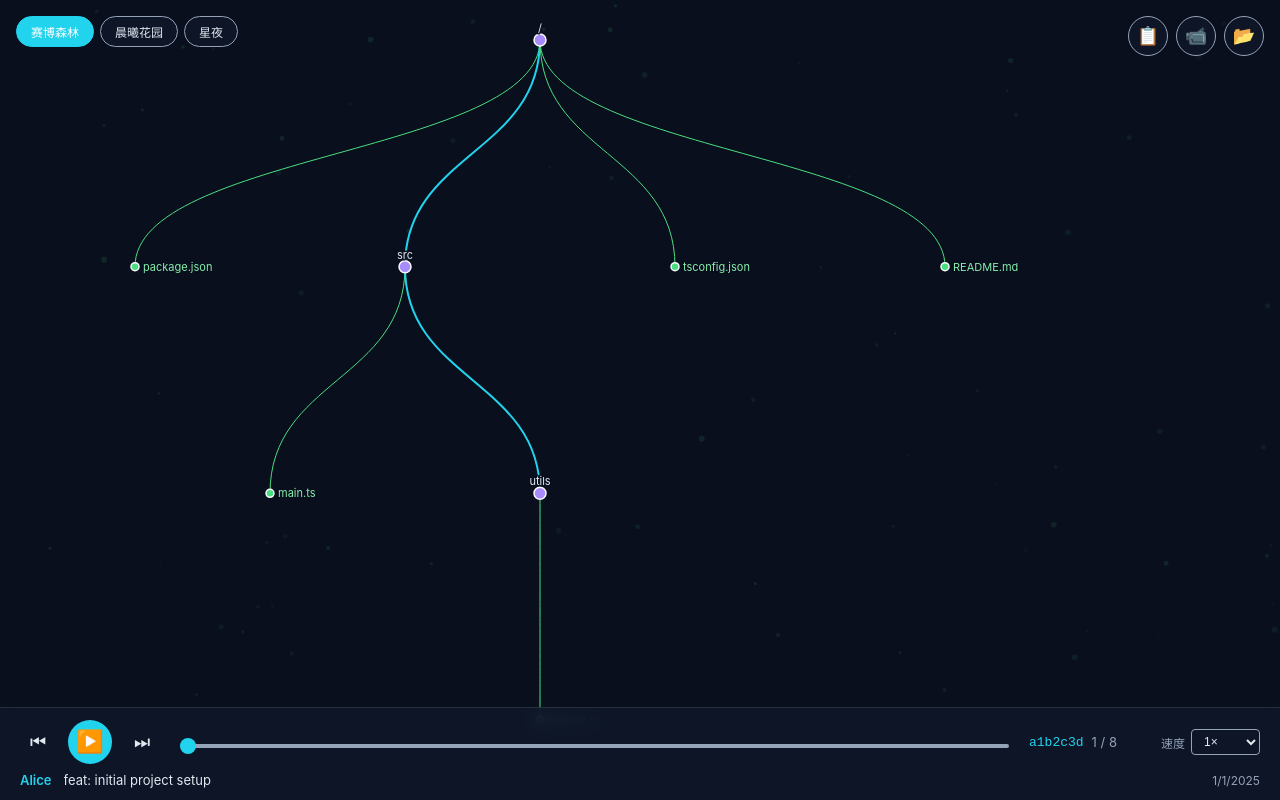
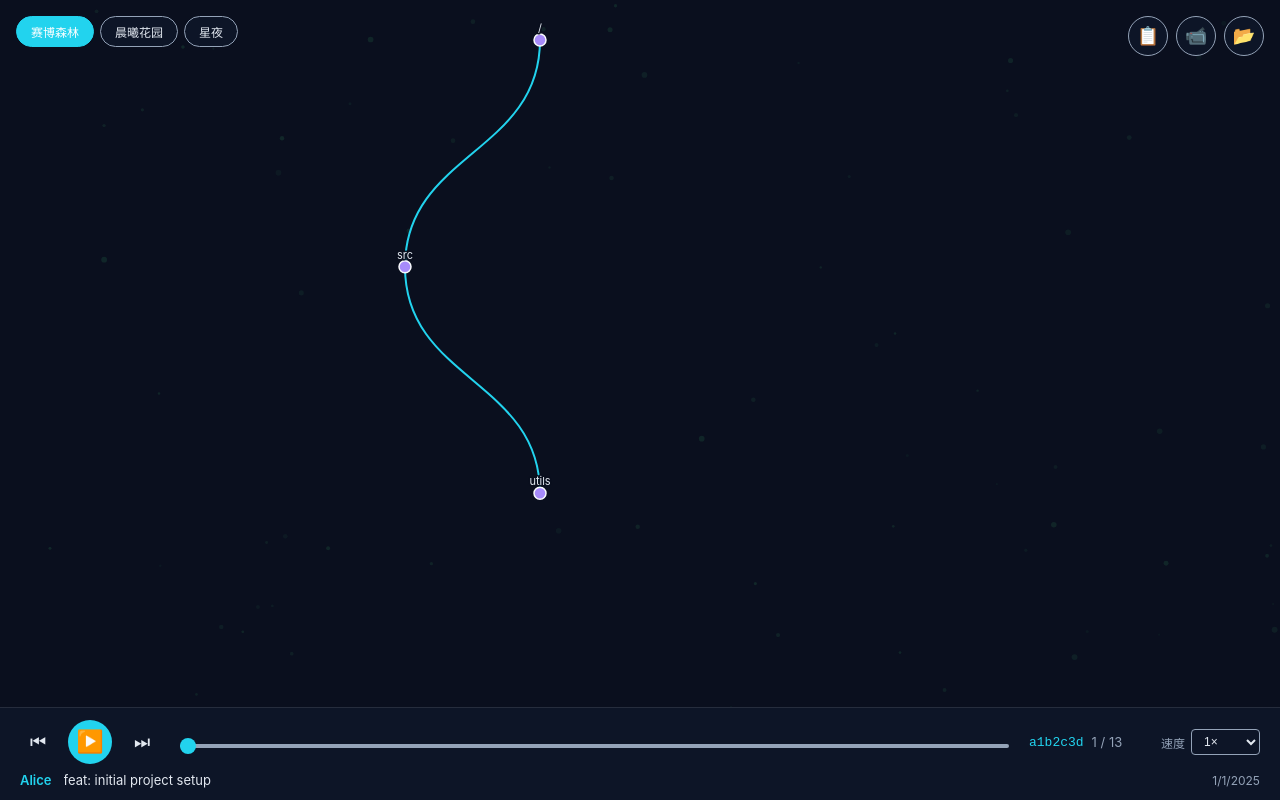
Before and after one commit to Ikaros-521/git_lifeline, a Vue app: page / in a window 1280 px wide. Both pictures are taken after a click on the button "🎬 开始体验". Built offline with nearby package versions, Linux system fonts and the light colour scheme.

Commit message:
feat: 在GitLifeline组件中为提交更改实现粒子爆发效果

```diff
--- a/src/components/GitLifeline.vue
+++ b/src/components/GitLifeline.vue
@@ -4,6 +4,7 @@ import { useCommitStore } from '../composables/useCommitStore'
 import { useAnimationEngine } from '../composables/useAnimationEngine'
 import { getThemeVars } from '../utils/colors'
 import type { Commit } from '../data/types'
+import type { BurstPoint } from '../engine/TreeRenderer'
 import TreeView from './TreeView.vue'
 import ParticleCanvas from './ParticleCanvas.vue'
 import TimelineControl from './TimelineControl.vue'
@@ -28,6 +29,22 @@ const commitsList = computed(() => store.commits.value as unknown as Commit[])
 const currentCommit = computed(() => commitsList.value[selectedCommitIndex.value])
 const currentSnapshot = computed(() => store.snapshots.value[selectedCommitIndex.value] ?? null)
 
+// Fire particle bursts for the change points reported by the tree renderer.
+function handleBurst(points: BurstPoint[]) {
+  const canvas = particleRef.value
+  if (!canvas) return
+  const vars = getThemeVars()
+  const colorFor = (kind: BurstPoint['kind']) =>
+    kind === 'added' ? vars.treeAdded
+      : kind === 'deleted' ? vars.treeDeleted
+        : vars.treeModified
+  for (const pt of points) {
+    // Deletions get a denser, more violent burst for impact.
+    const n = pt.kind === 'deleted' ? 24 : pt.kind === 'added' ? 18 : 12
+    canvas.burst(pt.x, pt.y, colorFor(pt.kind), n)
+  }
+}
+
 // Watch data + renderer ready state to trigger initial render
 const readyToRender = computed(() =>
   store.snapshots.value.length > 0 && treeViewRef.value?.renderer != null
@@ -35,10 +52,12 @@ const readyToRender = computed(() =>
 
 watch(readyToRender, (ready) => {
   if (!ready) return
+  // Register burst callback now that the renderer exists.
+  treeViewRef.value!.renderer!.setOnBurst(handleBurst)
   const idx = engine.currentIndex.value
   const snapshot = store.snapshots.value[idx]
   if (!snapshot) return
-  treeViewRef.value!.renderer!.update(snapshot.tree, engine.interProgress.value)
+  treeViewRef.value!.renderer!.update(snapshot.tree, engine.interProgress.value, idx)
   const themeVars = getThemeVars()
   particleRef.value?.system?.setTheme(themeVars.particleColor, themeVars.particleCount)
   selectedCommitIndex.value = idx
@@ -56,7 +75,7 @@ watch([() => engine.currentIndex.value, () => engine.interProgress.value], ([idx
   const snapshot = store.snapshots.value[idx]
   if (!snapshot) return
   if (!treeViewRef.value?.renderer) return
-  treeViewRef.value.renderer.update(snapshot.tree, progress)
+  treeViewRef.value.renderer.update(snapshot.tree, progress, idx)
   selectedCommitIndex.value = idx
 })
 
--- a/src/components/ParticleCanvas.vue
+++ b/src/components/ParticleCanvas.vue
@@ -8,6 +8,11 @@ const system = ref<ParticleSystem | null>(null)
 
 function getCanvasElement(): HTMLCanvasElement | null {
   return canvasRef.value
+}
+
+/** Fire a particle burst at a canvas-local coordinate. */
+function burst(x: number, y: number, color: string, n?: number) {
+  system.value?.spawnBurst(x, y, color, n)
 }
 
 function resize() {
@@ -30,7 +35,7 @@ onUnmounted(() => {
   resizeObs?.disconnect()
 })
 
-defineExpose({ getCanvasElement, system })
+defineExpose({ getCanvasElement, burst, system })
 </script>
 
 <template>
--- a/src/composables/useCommitStore.ts
+++ b/src/composables/useCommitStore.ts
@@ -107,6 +107,9 @@ export function useCommitStore() {
   function buildSnapshots() {
     const cumulative = new Set<string>()
     const snap: CommitSnapshot[] = []
+    // Files deleted in the *previous* commit, removed at the start of this one
+    // so the deleted node stays visible for one full snapshot and can fade out.
+    let pendingRemovals: string[] = []
 
     for (let i = 0; i < commits.value.length; i++) {
       const commit = commits.value[i]
@@ -114,13 +117,19 @@ export function useCommitStore() {
       const deletedFiles = new Set<string>()
       const modifiedFiles = new Set<string>()
 
+      // Retire files that were marked deleted in the previous snapshot.
+      for (const path of pendingRemovals) cumulative.delete(path)
+      pendingRemovals = []
+
       for (const file of commit.files) {
         if (file.status === 'added') {
           cumulative.add(file.path)
           newFiles.add(file.path)
         } else if (file.status === 'deleted') {
-          cumulative.delete(file.path)
+          // Keep the file in the tree this snapshot so it can animate out,
+          // then schedule its removal for the next commit.
           deletedFiles.add(file.path)
+          pendingRemovals.push(file.path)
         } else if (file.status === 'modified') {
           modifiedFiles.add(file.path)
         }
--- a/src/data/sampleData.ts
+++ b/src/data/sampleData.ts
@@ -118,11 +118,86 @@ export function getSampleCommits(): { commits: Commit[]; branches: BranchNode[]
         { path: 'src/core/runner.ts', status: 'added', additions: 80, deletions: 0 },
         { path: 'src/core/types.ts', status: 'added', additions: 30, deletions: 0 }
       ]
+    },
+    {
+      hash: 'i9j0k1l',
+      author: 'Charlie',
+      email: 'charlie@example.com',
+      date: '2025-01-24T15:00:00Z',
+      message: 'feat: iterate on API client and runner',
+      branches: ['main'],
+      parents: ['h8i9j0k'],
+      files: [
+        { path: 'src/api/client.ts', status: 'modified', additions: 40, deletions: 22 },
+        { path: 'src/api/endpoints.ts', status: 'modified', additions: 18, deletions: 6 },
+        { path: 'src/core/runner.ts', status: 'modified', additions: 25, deletions: 10 },
+        { path: 'src/components/Modal.tsx', status: 'modified', additions: 12, deletions: 30 }
+      ]
+    },
+    {
+      hash: 'j0k1l2m',
+      author: 'Alice',
+      email: 'alice@example.com',
+      date: '2025-01-28T11:00:00Z',
+      message: 'chore: drop legacy API in favor of db layer',
+      branches: ['main'],
+      parents: ['i9j0k1l'],
+      files: [
+        { path: 'src/api/client.ts', status: 'deleted', additions: 0, deletions: 105 },
+        { path: 'src/api/endpoints.ts', status: 'deleted', additions: 0, deletions: 88 },
+        { path: 'src/api/types.ts', status: 'deleted', additions: 0, deletions: 35 },
+        { path: 'src/db/repository.ts', status: 'added', additions: 95, deletions: 0 }
+      ]
+    },
+    {
+      hash: 'k1l2m3n',
+      author: 'Bob',
+      email: 'bob@example.com',
+      date: '2025-02-02T09:00:00Z',
+      message: 'feat: ship dashboard UI',
+      branches: ['main'],
+      parents: ['j0k1l2m'],
+      files: [
+        { path: 'src/components/Dashboard.tsx', status: 'added', additions: 140, deletions: 0 },
+        { path: 'src/components/Chart.tsx', status: 'added', additions: 90, deletions: 0 },
+        { path: 'src/components/Button.tsx', status: 'modified', additions: 8, deletions: 4 },
+        { path: 'src/db/repository.ts', status: 'modified', additions: 30, deletions: 5 }
+      ]
+    },
+    {
+      hash: 'l2m3n4o',
+      author: 'Charlie',
+      email: 'charlie@example.com',
+      date: '2025-02-07T14:00:00Z',
+      message: 'refactor: consolidate core, drop runner',
+      branches: ['main'],
+      parents: ['k1l2m3n'],
+      files: [
+        { path: 'src/core/runner.ts', status: 'deleted', additions: 0, deletions: 95 },
+        { path: 'src/core/parser.ts', status: 'modified', additions: 50, deletions: 20 },
+        { path: 'src/core/scheduler.ts', status: 'added', additions: 110, deletions: 0 },
+        { path: 'src/db/repository.ts', status: 'modified', additions: 22, deletions: 12 }
+      ]
+    },
+    {
+      hash: 'm3n4o5p',
+      author: 'Alice',
+      email: 'alice@example.com',
+      date: '2025-02-12T16:00:00Z',
+      message: 'feat: polish and expand test suite',
+      branches: ['main'],
+      parents: ['l2m3n4o'],
+      files: [
+        { path: 'tests/db/repository.test.ts', status: 'added', additions: 70, deletions: 0 },
+        { path: 'tests/components/Dashboard.test.ts', status: 'added', additions: 55, deletions: 0 },
+        { path: 'tests/core.test.ts', status: 'modified', additions: 30, deletions: 18 },
+        { path: 'src/components/Chart.tsx', status: 'modified', additions: 24, deletions: 9 }
+      ]
     }
   ]
 
   const branches: BranchNode[] = [
-    { name: 'main', commitHashes: ['a1b2c3d', 'b2c3d4e', 'c3d4e5f', 'd4e5f6g', 'e5f6g7h', 'f6g7h8i', 'g7h8i9j', 'h8i9j0k'], color: '#4ade80' },
+    { name: 'main', commitHashes: ['a1b2c3d', 'b2c3d4e', 'c3d4e5f', 'd4e5f6g', 'e5f6g7h', 'f6g7h8i', 'g7h8i9j', 'h8i9j0k', 'i9j0k1l', 'j0k1l2m', 'k1l2m3n', 'l2m3n4o', 'm3n4o5p'], color: '#4ade80' },
     { name: 'ci', commitHashes: ['e5f6g7h'], color: '#f59e0b', parentBranch: 'main' }
   ]
 
--- a/src/engine/TreeRenderer.ts
+++ b/src/engine/TreeRenderer.ts
@@ -1,5 +1,12 @@
 import * as d3 from 'd3'
 import type { TreeNode } from '../data/types'
+
+/** A point where a particle burst should fire, in canvas-local pixel coords. */
+export interface BurstPoint {
+  x: number
+  y: number
+  kind: 'added' | 'deleted' | 'modified'
+}
 
 export interface TreeRendererOptions {
   svgEl: SVGSVGElement
@@ -18,6 +25,8 @@ export interface TreeRendererOptions {
     treeLabelDeleted: string
     treeLabelModified: string
   }
+  /** Called with the change points of the current commit so the host can fire particle bursts. */
+  onBurst?: (points: BurstPoint[]) => void
 }
 
 export class TreeRenderer {
@@ -27,6 +36,9 @@ export class TreeRenderer {
   private height: number
   private theme: TreeRendererOptions['theme']
   private treeLayout: d3.TreeLayout<TreeNode>
+  private onBurst?: (points: BurstPoint[]) => void
+  /** Commit index of the last fired burst, to avoid re-firing every animation frame. */
+  private lastBurstKey = ''
 
   private getNodeLabelColor(node: TreeNode): string {
     if (node.isNew) return this.theme.treeLabelAdded
@@ -40,9 +52,25 @@ export class TreeRenderer {
     this.width = opts.width
     this.height = opts.height
     this.theme = opts.theme
+    this.onBurst = opts.onBurst
 
     // Clear previous content
     this.svg.selectAll('*').remove()
+
+    // Glow filter used to make changed nodes pop.
+    const defs = this.svg.append('defs')
+    const glow = defs.append('filter')
+      .attr('id', 'node-glow')
+      .attr('x', '-150%')
+      .attr('y', '-150%')
+      .attr('width', '400%')
+      .attr('height', '400%')
+    glow.append('feGaussianBlur')
+      .attr('stdDeviation', '3.5')
+      .attr('result', 'blur')
+    const merge = glow.append('feMerge')
+    merge.append('feMergeNode').attr('in', 'blur')
+    merge.append('feMergeNode').attr('in', 'SourceGraphic')
 
     this.g = this.svg.append('g')
       .attr('transform', `translate(0, 40)`)
@@ -60,7 +88,12 @@ export class TreeRenderer {
     this.svg.call(zoom)
   }
 
-  update(treeData: TreeNode, interProgress: number) {
+  update(treeData: TreeNode, interProgress: number, commitIndex = 0) {
+    // Eased progress for snappier, more cinematic motion.
+    const p = interProgress
+    const popIn = d3.easeBackOut.overshoot(2.2)(Math.min(1, p * 1.4))
+    const pulse = Math.sin(p * Math.PI) // 0 -> 1 -> 0 over the transition
+
     // Build hierarchy from tree data
     const root = d3.hierarchy(treeData)
 
@@ -84,9 +117,9 @@ export class TreeRenderer {
       .attr('stroke-width', 1.5)
       .attr('opacity', 0)
 
+    // Set links directly per frame (update() runs every animation frame, so a
+    // d3 .transition() here would be interrupted every frame and never finish).
     linksEnter.merge(links)
-      .transition()
-      .duration(400)
       .attr('d', (d: any) => {
         const sx = d.source.x, sy = d.source.y
         const tx = d.target.x, ty = d.target.y
@@ -99,7 +132,11 @@ export class TreeRenderer {
         return this.theme.treeBranch
       })
       .attr('stroke-width', d => d.target.data.type === 'blob' ? 1 : 2)
-      .attr('opacity', d => d.target.data.isDeleted ? 1 - interProgress : 1)
+      .attr('opacity', d => {
+        if (d.target.data.isDeleted) return 1 - p
+        if (d.target.data.isNew) return Math.min(1, p * 2)
+        return 1
+      })
 
     // Join nodes
     const nodes = this.g.selectAll<SVGGElement, d3.HierarchyPointNode<TreeNode>>('g.node')
@@ -144,14 +181,15 @@ export class TreeRenderer {
     // Merge transition
     const nodesMerge = nodesEnter.merge(nodes)
 
-    nodesMerge.transition()
-      .duration(400)
+    nodesMerge
       .attr('transform', d => `translate(${d.x},${d.y})`)
-      .attr('opacity', d => d.data.isDeleted ? 1 - interProgress : 1)
+      .attr('opacity', d => {
+        if (d.data.isDeleted) return 1 - p
+        if (d.data.isNew) return Math.min(1, p * 2)
+        return 1
+      })
 
     nodesMerge.select('circle')
-      .transition()
-      .duration(400)
       .attr('fill', d => {
         if (d.data.isNew) return this.theme.treeAdded
         if (d.data.isDeleted) return this.theme.treeDeleted
@@ -159,15 +197,53 @@ export class TreeRenderer {
         return this.theme.treeLeaf
       })
       .attr('r', d => {
-        if (d.data.type === 'blob') return 4 + interProgress * 2
-        return 6
+        const base = d.data.type === 'blob' ? 4 : 6
+        if (d.data.isNew) return base * popIn               // bounce in from 0
+        if (d.data.isDeleted) return base * (1 - p)         // shrink out
+        if (d.data.isModified) return base * (1 + 0.8 * pulse) // pulse swell
+        return base
       })
       .attr('stroke', this.theme.treeNodeStroke)
+      .attr('stroke-width', d => d.data.isModified ? 1.5 + 2 * pulse : 1.5)
+      .attr('filter', d =>
+        (d.data.isNew || d.data.isModified || d.data.isDeleted) ? 'url(#node-glow)' : null
+      )
 
     nodesMerge.select('text')
       .style('fill', d => this.getNodeLabelColor(d.data))
       .style('stroke', this.theme.treeLabelOutline)
       .text(d => d.data.name)
+
+    // Fire particle bursts once per commit, when the transition kicks off.
+    this.maybeFireBursts(root, commitIndex, p)
+  }
+
+  /** Collect change points and emit a single burst per commit transition. */
+  private maybeFireBursts(root: d3.HierarchyNode<TreeNode>, commitIndex: number, p: number) {
+    if (!this.onBurst) return
+    const key = String(commitIndex)
+    // Only fire near the start of a transition, and only once per commit.
+    if (p > 0.35 || this.lastBurstKey === key) return
+    this.lastBurstKey = key
+
+    const transform = d3.zoomTransform(this.svg.node()!)
+    const points: BurstPoint[] = []
+    for (const d of root.descendants() as d3.HierarchyPointNode<TreeNode>[]) {
+      let kind: BurstPoint['kind'] | null = null
+      if (d.data.isNew) kind = 'added'
+      else if (d.data.isDeleted) kind = 'deleted'
+      else if (d.data.isModified) kind = 'modified'
+      if (!kind) continue
+      // Node coords live in `g` space (base translate 0,40 then zoom). Apply zoom transform.
+      const gx = d.x
+      const gy = d.y + 40
+      points.push({
+        x: transform.applyX(gx),
+        y: transform.applyY(gy),
+        kind
+      })
+    }
+    if (points.length) this.onBurst(points)
   }
 
   resize(width: number, height: number) {
@@ -179,6 +255,10 @@ export class TreeRenderer {
     this.theme = theme
   }
 
+  setOnBurst(cb: (points: BurstPoint[]) => void) {
+    this.onBurst = cb
+  }
+
   destroy() {
     this.svg.selectAll('*').remove()
   }
```
